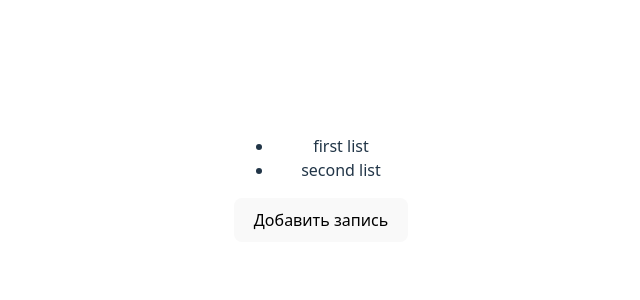
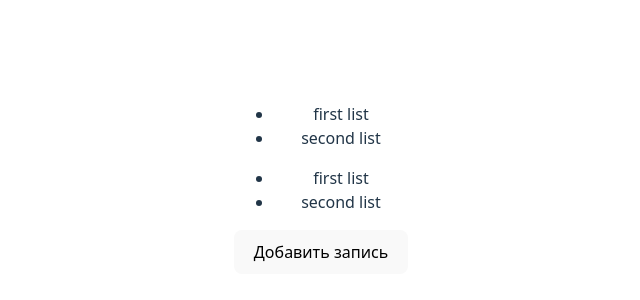
Before and after one commit to Fedosihin/german-notebook, a React (Vite) app: page / in a window 1280 px wide. Shown: the part 220-520 px from the top of the page, without its empty margins (319-959 px from the left). Built offline with nearby package versions, Linux system fonts and the light colour scheme.

Commit message:
feat: add NoteList and NoteListItem components
- Created new folder structure for note components
- Implemented NoteList to render note items
- Added NoteListItem with click handler
- Both components are fully functional

```diff
--- a/src/App.jsx
+++ b/src/App.jsx
@@ -1,5 +1,6 @@
 import { useState, useEffect } from "react";
 import "./App.css";
+import NoteList from "./components/NoteList/NoteList";
 
 function App() {
   const [listOfLists, setListOfLists] = useState([
@@ -195,7 +196,6 @@ function App() {
     modalStyle = {};
   }
 
-
   return (
     <>
       <div>
@@ -209,6 +209,15 @@ function App() {
             </div>
           </div>
         )}
+
+        <NoteList
+          notes={listOfLists}
+          onNoteClick={(index) => {
+            setActiveListIndex(index);
+            setIsEditorOpen(true);
+          }}
+        ></NoteList>
+
         <ul>
           {listOfLists.map((item, index) => {
             return (
--- /dev/null
+++ b/src/components/NoteList/NoteList.jsx
@@ -0,0 +1,19 @@
+import React from "react";
+import NoteListItem from "./NoteListItem";
+
+export default function NoteList({ notes, onNoteClick }) {
+  return (
+    <ul>
+      {notes.map((note, index) => {
+        return (
+          <NoteListItem
+            key={note.id}
+            note={note}
+            //   onClick={() => onNoteClick(note.id)}> ???
+            onClick={() => onNoteClick(index)}
+          ></NoteListItem>
+        );
+      })}
+    </ul>
+  );
+}
--- /dev/null
+++ b/src/components/NoteList/NoteListItem.jsx
@@ -0,0 +1,12 @@
+import React from "react";
+
+export default function NoteListItem ({note, onClick}) {
+  return (
+    <li
+      onClick={onClick}
+      style={{ cursor: "pointer" }}
+    >
+      {note.title}
+    </li>
+  );
+}
```
